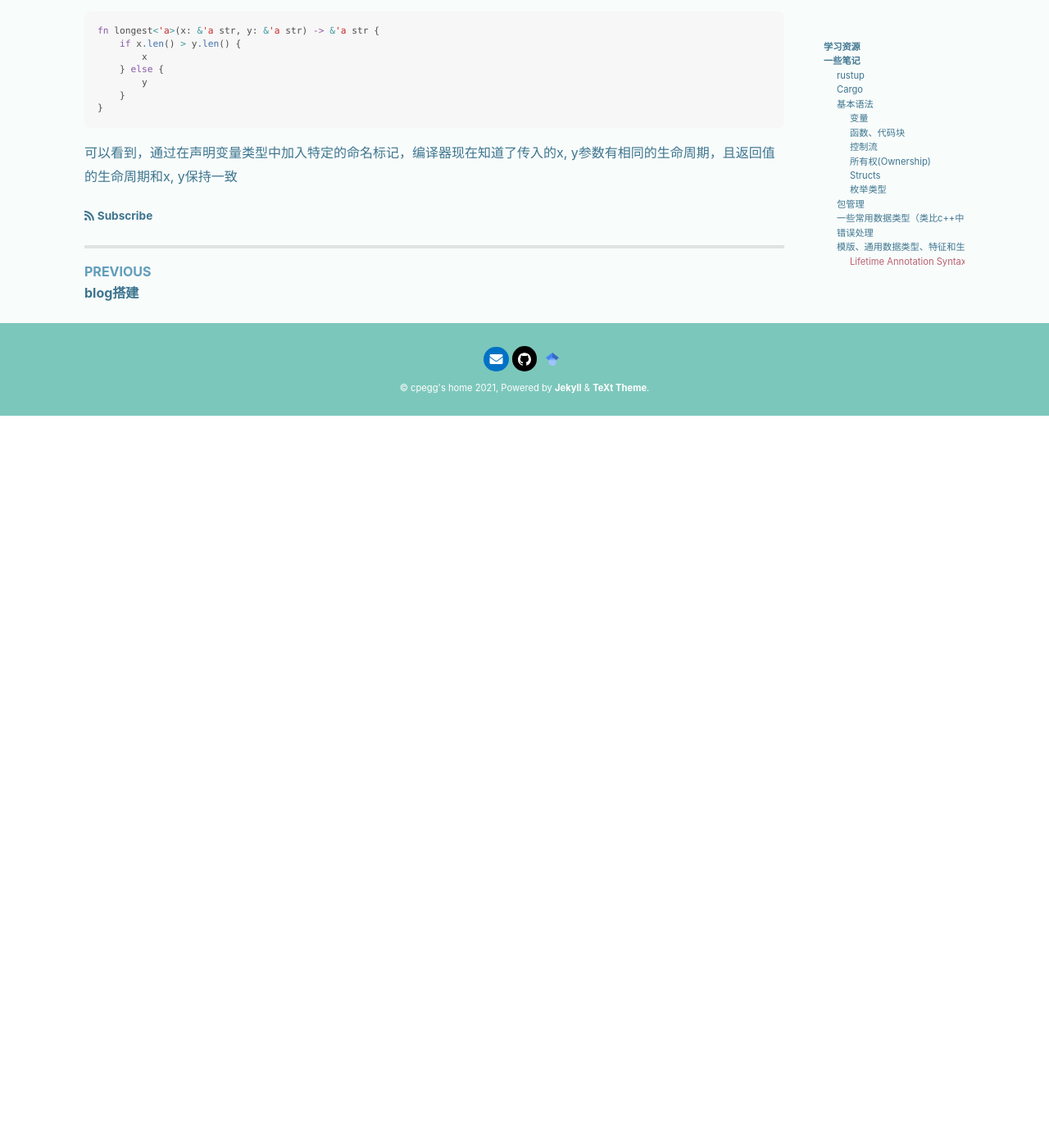
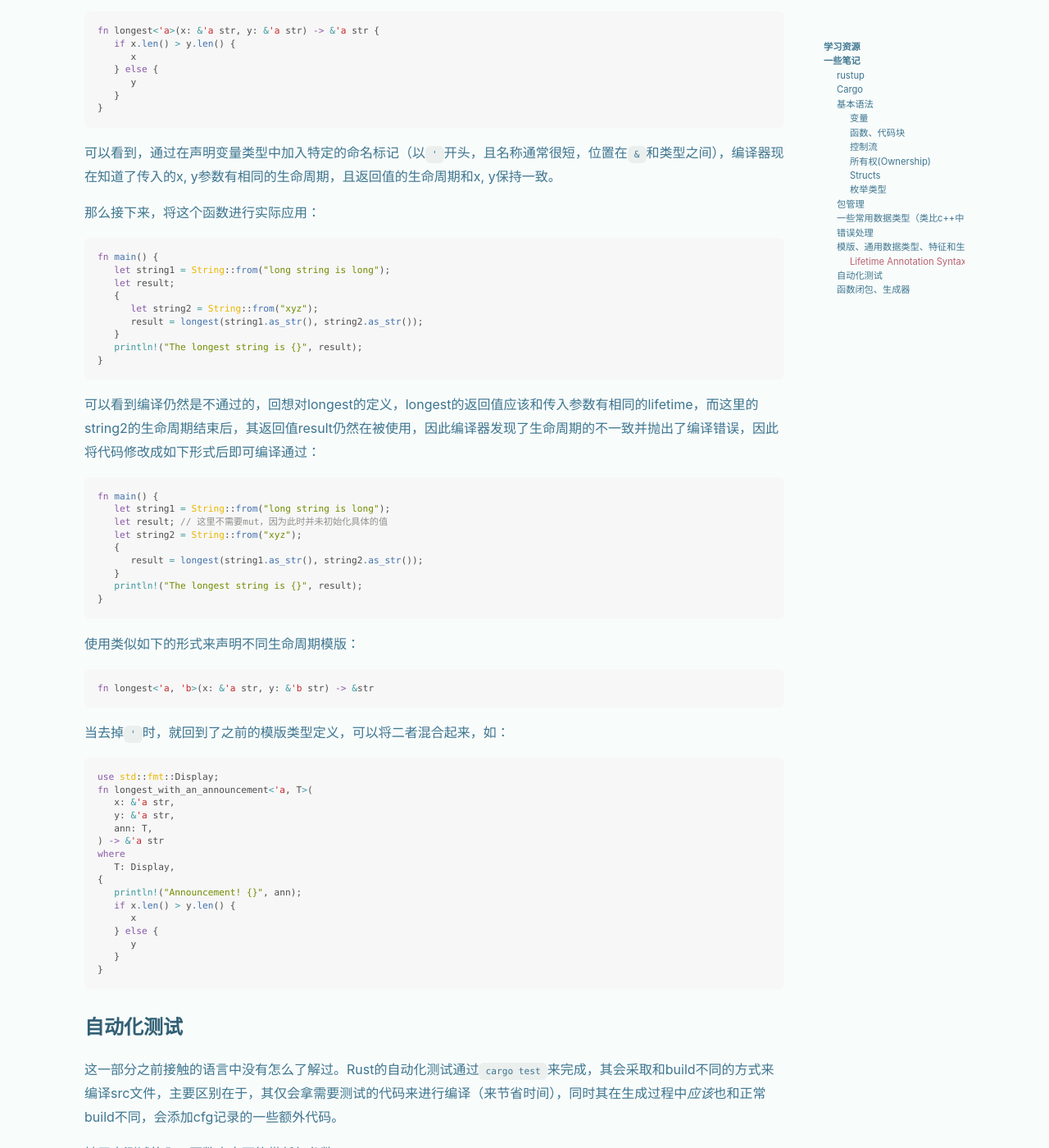
Before and after one commit to cpeggg/cpeggg.github.io, a Jekyll site: the page built from _posts/2022-01-25-rustlearning.md, in a window 1280 px wide and 1400 px high, scrolled down 11337 px. Shown: the whole window at 82% size. Built offline with Jekyll 4.4.1, drawn with Linux system fonts in a browser that asks for light colours; nearby versions of some CDN libraries; before the commit the page ends 11844 px from its top, so only the background shows below that; some of the changed text lies outside the part shown.

Commit message:
update rust learning note

````diff
--- a/_posts/2022-01-25-rustlearning.md
+++ b/_posts/2022-01-25-rustlearning.md
@@ -251,7 +251,7 @@ tags: rust
 
 1. 使用`cargo new --lib`来创建代码库的repo
 2. crate是当前代码库的默认最大module，module通过`mod`来进行树形定义
-3. 通过在需要向module外暴露使用的数据、函数前添加`pub`关键字来make public
+3. 通过在需要向module外暴露使用的数据、函数前添加`pub`关键字来make public，private函数可以被子mod使用
 4. 通过`use`关键字来使用module或者定义在module下的数据、函数：
    ```rust
    mod front_of_house {
@@ -446,11 +446,75 @@ fn longest(x: &str, y: &str) -> &str {
 以上的函数在编译时，由于Rust判断该函数的返回值为一个引用值，但根据函数签名，Rust无法判断这个引用值究竟是来自x还是y的引用，因此我们需要使用特定的语法对返回值的生命周期进行声明：
 ```rust
 fn longest<'a>(x: &'a str, y: &'a str) -> &'a str {
-    if x.len() > y.len() {
-        x
-    } else {
-        y
-    }
+   if x.len() > y.len() {
+      x
+   } else {
+      y
+   }
 }
 ```
-可以看到，通过在声明变量类型中加入特定的命名标记，编译器现在知道了传入的x, y参数有相同的生命周期，且返回值的生命周期和x, y保持一致
+可以看到，通过在声明变量类型中加入特定的命名标记（以`'`开头，且名称通常很短，位置在`&`和类型之间），编译器现在知道了传入的x, y参数有相同的生命周期，且返回值的生命周期和x, y保持一致。
+
+那么接下来，将这个函数进行实际应用：
+```rust
+fn main() {
+   let string1 = String::from("long string is long");
+   let result;
+   {
+      let string2 = String::from("xyz");
+      result = longest(string1.as_str(), string2.as_str());
+   }
+   println!("The longest string is {}", result);
+}
+```
+可以看到编译仍然是不通过的，回想对longest的定义，longest的返回值应该和传入参数有相同的lifetime，而这里的string2的生命周期结束后，其返回值result仍然在被使用，因此编译器发现了生命周期的不一致并抛出了编译错误，因此将代码修改成如下形式后即可编译通过：
+```rust
+fn main() {
+   let string1 = String::from("long string is long");
+   let result; // 这里不需要mut，因为此时并未初始化具体的值
+   let string2 = String::from("xyz");
+   {
+      result = longest(string1.as_str(), string2.as_str());
+   }
+   println!("The longest string is {}", result);
+}
+```
+使用类似如下的形式来声明不同生命周期模版：
+```rust
+fn longest<'a, 'b>(x: &'a str, y: &'b str) -> &str
+```
+当去掉`'`时，就回到了之前的模版类型定义，可以将二者混合起来，如：
+```rust
+use std::fmt::Display;
+fn longest_with_an_announcement<'a, T>(
+   x: &'a str,
+   y: &'a str,
+   ann: T,
+) -> &'a str
+where
+   T: Display,
+{
+   println!("Announcement! {}", ann);
+   if x.len() > y.len() {
+      x
+   } else {
+      y
+   }
+}
+```
+
+### 自动化测试
+这一部分之前接触的语言中没有怎么了解过。Rust的自动化测试通过`cargo test`来完成，其会采取和build不同的方式来编译src文件，主要区别在于，其仅会拿需要测试的代码来进行编译（来节省时间），同时其在生成过程中*应该*也和正常build不同，会添加cfg记录的一些额外代码。
+
+被用来测试的入口函数本身不能带任何参数
+
+1. 自动化测试针对`cargo new xxx --lib`的项目进行自动化测试，对于需要测试的函数，需要在其前面添加`#[test]`来标注，再通过`cargo test [--release]`来进行对特定函数的测试
+2. 使用`assert!(cond)`、`assert!(cond, format, ...)`、`assert_eq!(state1, state2)`等语句来在关键位置进行判断
+3. 需要注意的是，在`src/lib.rs`中写代码时，如果将`struct`、`impl`等定义写在了`mod`的外面，在`mod`内使用时需要先添加一行`use super::*`才可以使用
+4. 通过在`#[test]`后加一行`#[should_panic]`来指定模块需要panic产生的测试，后加`#[ignore]`来声明暂时不测试
+5. cargo test可以并发进行，形式如`cargo test --release -- --test-threads=8`，类型的参数还有`--show-output`：打印输出、`--ignored`：专门测试标注为`#[ignore]`的函数
+6. `cargo test func_name`可以针对某个函数进行测试，或者是针对包括`func_name`的所有函数进行测试
+
+### 函数闭包、生成器
+1. 闭包概念类似python中的lambda，Rust支持对闭包的参数、返回值类型的自动推断
+2.
````
